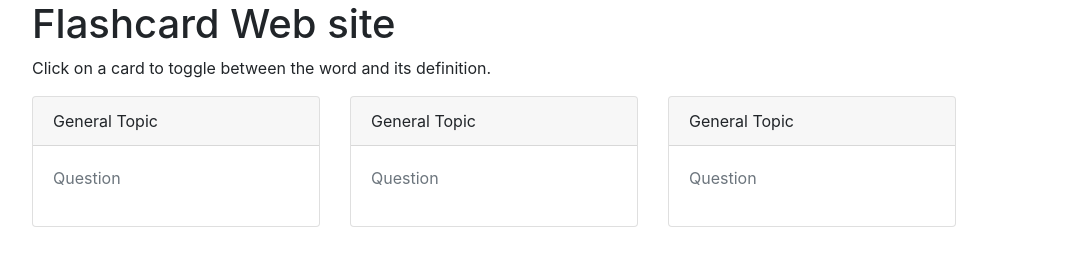
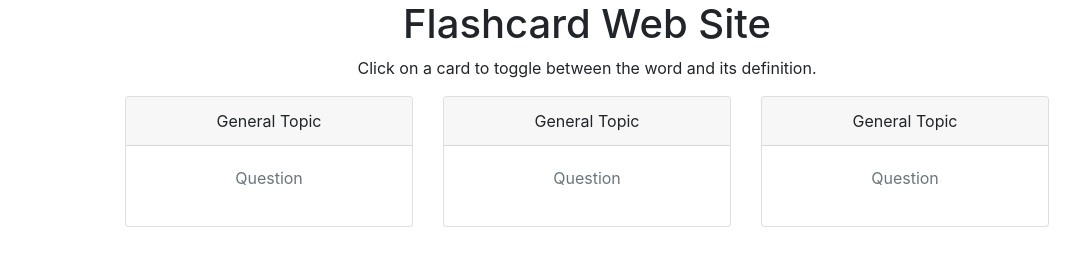
Before and after one commit to HoldenJC/flashcard, a plain HTML site: page index.html in a window 1280 px wide. Shown: the whole page, without its empty margins (53-1133 px from the left). Drawn offline with Linux system fonts and the light colour scheme.

Commit message:
switch from fadeToggle to toggle and center content in cards

```diff
--- a/css/styles.css
+++ b/css/styles.css
@@ -14,3 +14,11 @@
   border-color: #17a2b8;
   color: #17a2b8;
 }
+
+body {
+  text-align: center;
+}
+
+.card-deck {
+  justify-content: center;
+}
--- a/index.html
+++ b/index.html
@@ -9,7 +9,7 @@
   </head>
   <body>
     <div class="container">
-      <h1>Flashcard Web site</h1>
+      <h1>Flashcard Web Site</h1>
       <p>Click on a card to toggle between the word and its definition.</p>
 
       <div class="card-deck">
--- a/js/scripts.js
+++ b/js/scripts.js
@@ -1,7 +1,7 @@
 $(document).ready(function () {
   $(".q1").click(function () {
-    $(".answer").fadeToggle();
-    $(".question").fadeToggle();
+    $(".answer").toggle();
+    $(".question").toggle();
   $(".q2").click(function () {
     $(".answer").toggle();
     $(".question").toggle();
```
